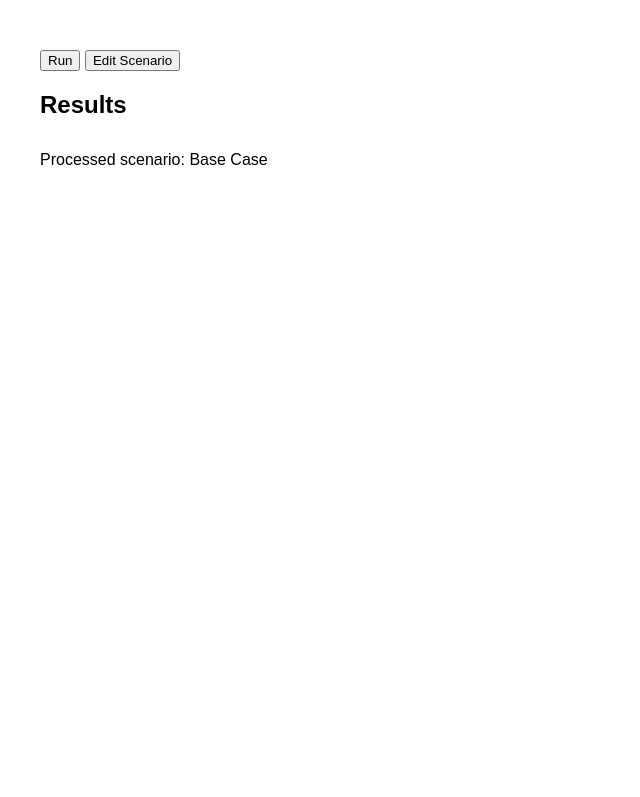
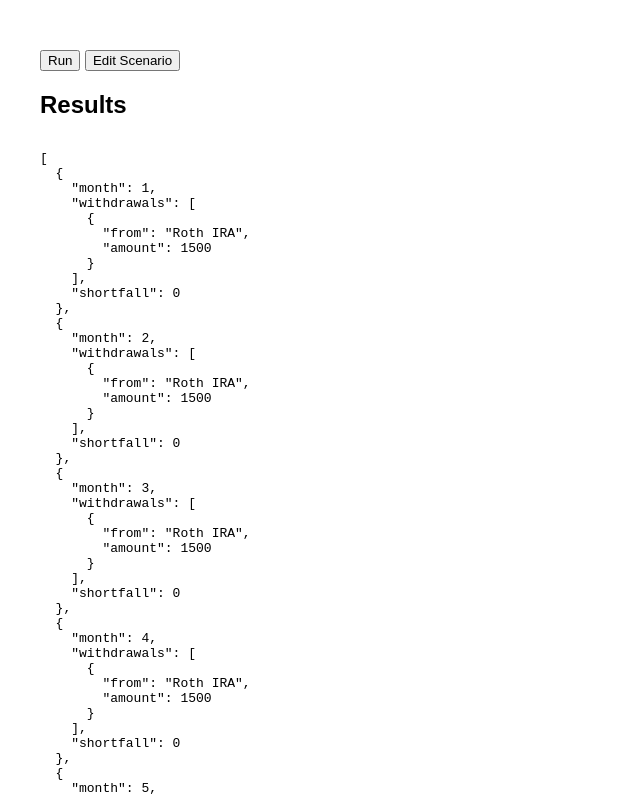
Before and after one commit to jeffwright13/retirement-scenario-explorer, a plain HTML site: page index.html in a window 1280 px wide. Both pictures are taken after a click on the button "Run". Shown: the top 797 px of the page, without its empty margins (0-640 px from the left). Drawn offline with Linux system fonts and the light colour scheme.

Commit message:
Changes to support clarified loop.

```diff
--- a/index.html
+++ b/index.html
@@ -2,7 +2,7 @@
 <html lang="en">
 <head>
   <meta charset="UTF-8">
-  <title>Retirement Scenario Runner</title>
+  <title>Retirement Scenario Explorer</title>
   <link rel="stylesheet" href="styles/main.css">
 </head>
 <body>
@@ -10,27 +10,59 @@
   <!-- Scenario Input -->
   <div id="json-container" class="expanded">
     <label for="json-input"><strong>Scenario JSON:</strong></label>
-    <textarea id="json-input" rows="12" style="width: 100%;">
+    <textarea id="json-input" rows="14" style="width: 100%;">
 {
-  "scenario_name": "Base Case",
+  "metadata": {
+    "title": "Multiple Asset Test",
+    "notes": "Draws from savings first, then Roth IRA."
+  },
+  "plan": {
+    "monthly_income": 1000,
+    "monthly_expenses": 2500,
+    "duration_months": 18
+  },
+  "assets": [
+    {
+      "name": "Brokerage",
+      "type": "taxable",
+      "balance": 100000,
+      "interest_rate": 0.05,
+      "compounding": "monthly"
+    },
+    {
+      "name": "Roth IRA",
+      "type": "tax_free",
+      "balance": 50000,
+      "interest_rate": 0.06,
+      "compounding": "monthly"
+    },
+    {
+      "name": "Savings",
+      "type": "taxable",
+      "balance": 129000,
+      "interest_rate": 0.037,
+      "compounding": "monthly"
+    }
+  ],
   "order": [
     { "account": "Roth IRA", "order": 1 },
-    { "account": "Brokerage", "order": 2 }
+    { "account": "Brokerage", "order": 2 },
+    { "account": "Savings", "order": 3 }
   ]
 }
     </textarea>
   </div>
 
-  <!-- Controls -->
+  <!-- Buttons -->
   <div style="margin-top: 10px;">
     <button id="run-btn">Run</button>
     <button id="toggle-json-btn">Edit Scenario</button>
   </div>
 
-  <!-- Results -->
+  <!-- Results Display -->
   <div id="results" style="margin-top: 20px;">
     <h2>Results</h2>
-    <div id="chart-area">(Chart will go here)</div>
+    <pre id="chart-area">(Chart will go here)</pre>
   </div>
 
   <script src="scripts/main.js"></script>
--- a/scripts/main.js
+++ b/scripts/main.js
@@ -1,3 +1,44 @@
+function simulateScenario(scenario) {
+  const assets = JSON.parse(JSON.stringify(scenario.assets));
+  const drawOrder = scenario.order?.sort((a, b) => a.order - b.order) || [];
+  const assetMap = Object.fromEntries(assets.map(a => [a.name, a]));
+  const results = [];
+
+  for (let month = 1; month <= scenario.plan.duration_months; month++) {
+    let shortfall = scenario.plan.monthly_expenses - scenario.plan.monthly_income;
+    let monthlyLog = { month, withdrawals: [], shortfall: 0 };
+
+    for (const entry of drawOrder) {
+      const asset = assetMap[entry.account];
+      if (!asset || asset.balance <= 0) continue;
+
+      const withdrawal = Math.min(asset.balance, shortfall);
+      asset.balance -= withdrawal;
+      shortfall -= withdrawal;
+
+      monthlyLog.withdrawals.push({ from: asset.name, amount: withdrawal });
+      if (shortfall <= 0) break;
+    }
+
+    if (shortfall > 0) {
+      monthlyLog.shortfall = shortfall;
+      results.push(monthlyLog);
+      break; // Out of money
+    }
+
+    // Apply monthly growth
+    for (const asset of Object.values(assetMap)) {
+      if (asset.interest_rate && asset.compounding === "monthly") {
+        asset.balance *= (1 + asset.interest_rate / 12);
+      }
+    }
+
+    results.push(monthlyLog);
+  }
+
+  return results;
+}
+
 document.getElementById('run-btn').addEventListener('click', () => {
   const jsonText = document.getElementById('json-input').value;
   let scenario;
@@ -9,7 +50,7 @@ document.getElementById('run-btn').addEventListener('click', () => {
     return;
   }
 
-  // Handle legacy format
+  // Legacy fallback (optional)
   if (scenario.withdrawal_priority && !scenario.order) {
     console.warn("⚠️ 'withdrawal_priority' is deprecated. Use 'order' instead.");
     scenario.order = scenario.withdrawal_priority.map(item => ({
@@ -18,12 +59,8 @@ document.getElementById('run-btn').addEventListener('click', () => {
     }));
   }
 
-  // Sort by 'order'
-  const orderedAccounts = scenario.order?.sort((a, b) => a.order - b.order) || [];
-  console.log("Withdrawal Order:", orderedAccounts);
-
-  // TODO: Replace with actual chart logic
-  document.getElementById("chart-area").textContent = "Processed scenario: " + scenario.scenario_name;
+  const results = simulateScenario(scenario);
+  document.getElementById("chart-area").textContent = JSON.stringify(results, null, 2);
 
   // Collapse input
   const jsonDiv = document.getElementById('json-container');
```
